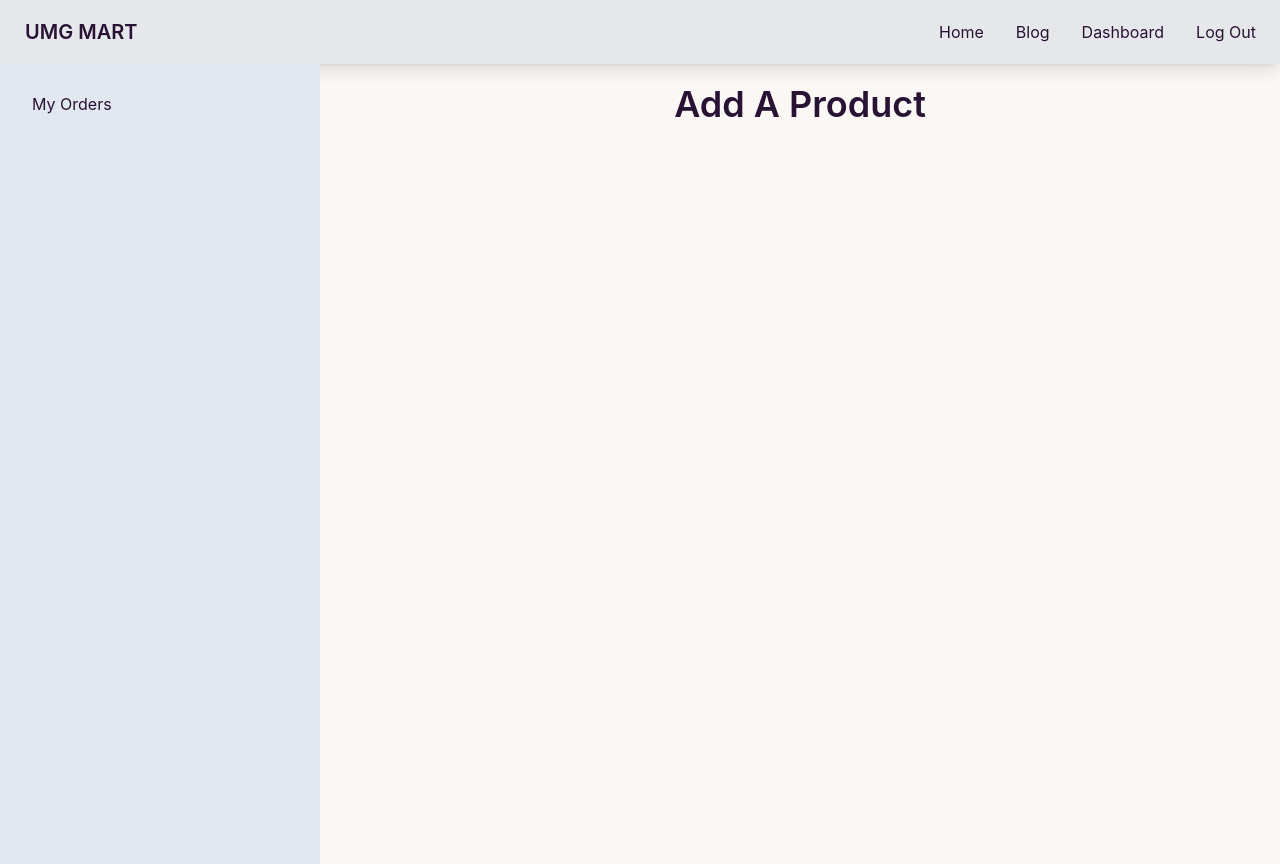
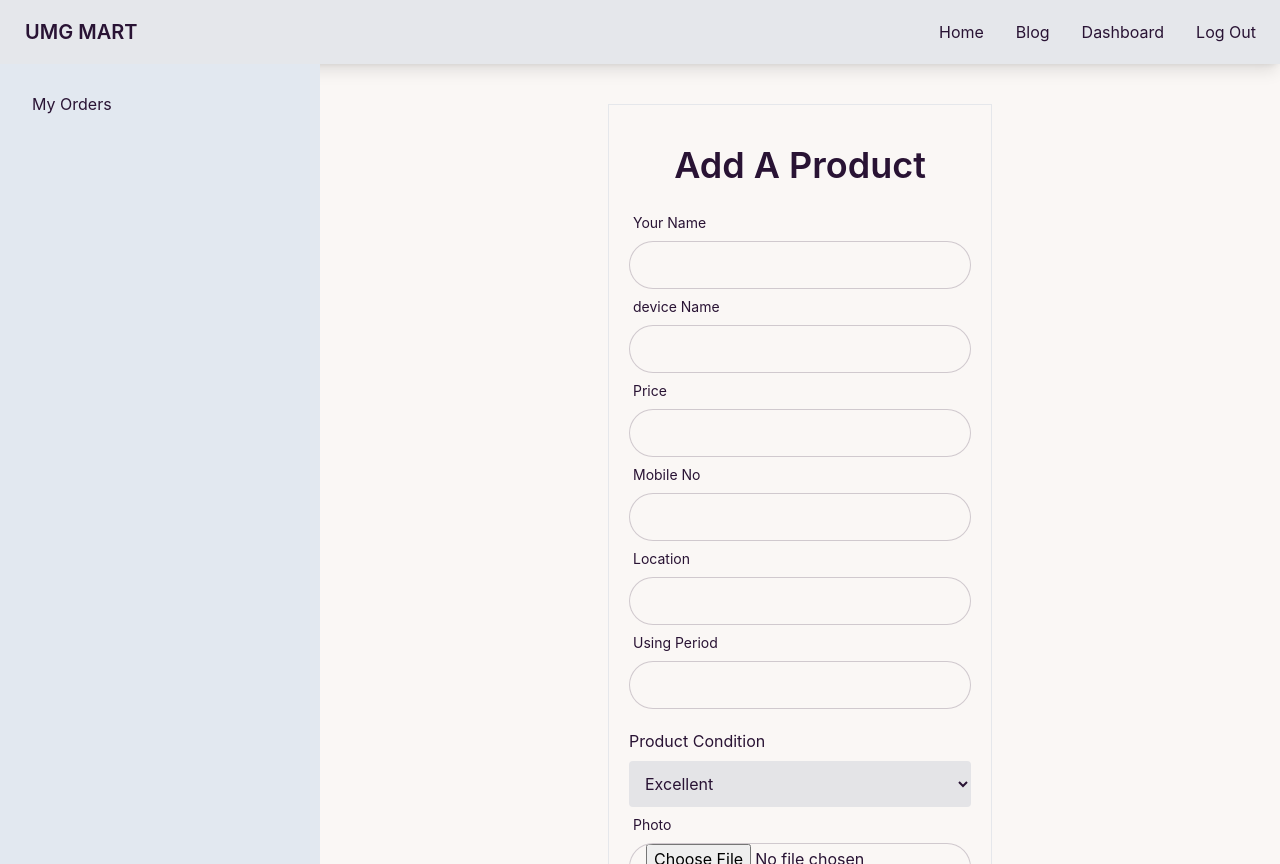
Before and after one commit to sojeeb01768/used_mobile_gallery_mart, a React (Create React App) app: page /dashboard/addaproduct in a window 1280 px wide. Built offline with nearby package versions, Linux system fonts and the light colour scheme; no server answers; sample sign-in values are in the browser's storage.

Commit message:
added product form

```diff
--- a/src/Pages/DashBoard/AddAProduct/AddAProduct.js
+++ b/src/Pages/DashBoard/AddAProduct/AddAProduct.js
@@ -1,9 +1,112 @@
 import React from 'react';
+import { useForm } from 'react-hook-form';
 
 const AddAProduct = () => {
+    const { register, handleSubmit, formState: { errors } } = useForm();
+
+
+    const handleAddProduct = (data) => {
+        console.log(data);
+    }
     return (
-        <div>
+        <div className='w-96 p-5 border mx-auto mt-10'>
             <h2 className='text-center text-4xl font-semibold my-5'>Add A Product</h2>
+            <form onSubmit={handleSubmit(handleAddProduct)}>
+                <div className="form-control w-full ">
+                    <label className="label">
+                        <span className="label-text">Your Name</span>
+                    </label>
+                    <input type="text"
+                        {...register("sellerName", { required: "Name is required" })}
+                        className="input input-bordered w-full " />
+                    {errors.sellerName && <p className='text-red-500' role="alert">{errors.sellerName?.message}</p>}
+
+                </div>
+                <div className="form-control w-full ">
+                    <label className="label">
+                        <span className="label-text">device Name</span>
+                    </label>
+                    <input type="text"
+                        {...register("deviceName", { required: "Device Name is required" })}
+                        className="input input-bordered w-full " />
+                    {errors.deviceName && <p className='text-red-500' role="alert">{errors.deviceName?.message}</p>}
+
+                </div>
+
+                <div className="form-control w-full ">
+                    <label className="label">
+                        <span className="label-text">Price</span>
+                    </label>
+                    <input type="text"
+                        {...register("sellingPrice", { required: "Price is required" })}
+                        className="input input-bordered w-full " />
+                    {errors.sellingPrice && <p className='text-red-500' role="alert">{errors.sellingPrice?.message}</p>}
+
+                </div>
+                <div className="form-control w-full ">
+                    <label className="label">
+                        <span className="label-text">Mobile No</span>
+                    </label>
+                    <input type="text"
+                        {...register("sellerPhone", { required: "Mobile no is required" })}
+                        className="input input-bordered w-full " />
+                    {errors.sellerPhone && <p className='text-red-500' role="alert">{errors.sellerPhone?.message}</p>}
+
+                </div>
+                <div className="form-control w-full ">
+                    <label className="label">
+                        <span className="label-text">Location</span>
+                    </label>
+                    <input type="text"
+                        {...register("location", { required: "Location is required" })}
+                        className="input input-bordered w-full " />
+                    {errors.location && <p className='text-red-500' role="alert">{errors.location?.message}</p>}
+
+                </div>
+                <div className="form-control w-full ">
+                    <label className="label">
+                        <span className="label-text">Using Period</span>
+                    </label>
+                    <input type="text"
+                        {...register("usingPeriod", { required: "Using Period is required" })}
+                        className="input input-bordered w-full " />
+                    {errors.usingPeriod && <p className='text-red-500' role="alert">{errors.usingPeriod?.message}</p>}
+
+                </div>
+                {/* <div className="form-control w-full ">
+                    <label className="label">
+                        <span className="label-text">Email</span>
+                    </label>
+                    <input type="email"
+                        {...register("email", { required: "Email is required" })}
+                        className="input input-bordered w-full " />
+                    {errors.email && <p className='text-red-500' role="alert">{errors.email?.message}</p>}
+
+                </div> */}
+                <div className='mt-5 grid gap-2  '>
+                    <p>Product Condition</p>
+                    <select className=' p-3 bg-zinc-200 rounded ' {...register("deviceCondition")}>
+                        <option value="excellent">Excellent</option>
+                        <option value="good">Good</option>
+                        <option value="fair">Fair</option>
+                    </select>
+                </div>
+                <div className="form-control w-full ">
+                    <label className="label">
+                        <span className="label-text">Photo</span>
+                    </label>
+                    <input type="file"
+                        {...register("img", { required: "Photo is required" })}
+                        className="input input-bordered w-full " />
+                    {errors.img && <p className='text-red-500' role="alert">{errors.img?.message}</p>}
+
+                </div>
+
+                <input className='btn btn-primary w-full my-5' value='Add Product' type="submit" />
+                {
+                    // signUpError && <p className='text-red-600'>{signUpError}</p>
+                }
+            </form>
         </div>
     );
 };
--- a/src/hooks/useAdmin.js
+++ b/src/hooks/useAdmin.js
@@ -8,7 +8,7 @@ const useAdmin = email =>{
             fetch(`http://localhost:5000/users/admin/${email}`)
             .then(res => res.json())
             .then(data=>{
-                console.log(data);
+                // console.log(data);
                 setIsAdmin(data.isAdmin);
                 setIsAdminLoading(false)
             })
```
Also changed, not shown: src/Pages/SignUp/SignUp.js (+0 -28 lines).
